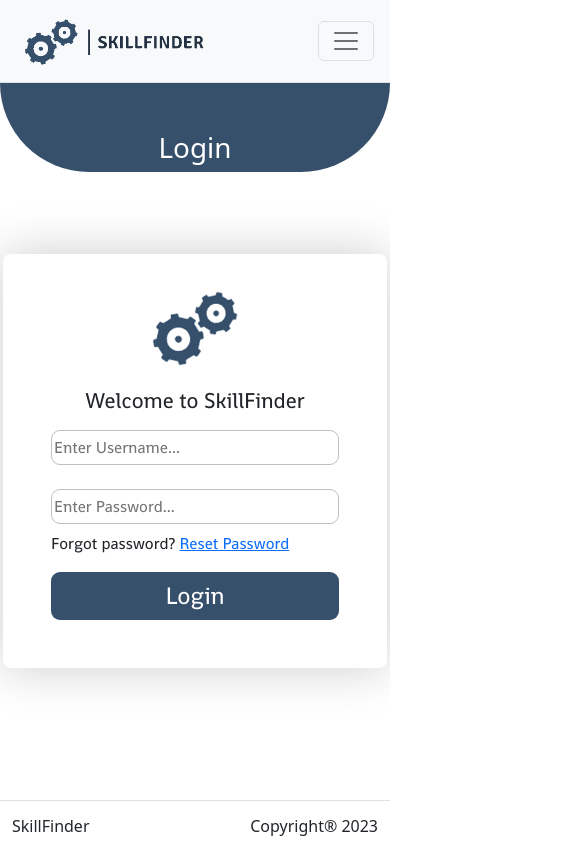
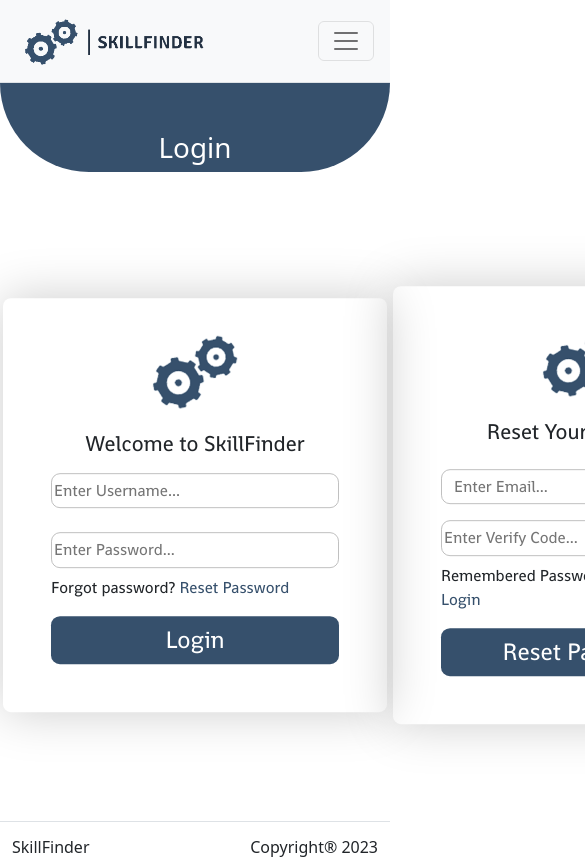
Before and after one commit to MohamadThaine/SkillFinder, a React (Create React App) app in the folder client/: page /Login in a window 390 px wide. Shown: the top 866 px of the page, 585 px wide, since content can reach past the window. Before the commit the page ends 844 px from the top, so only its background shows below. Built offline with nearby package versions, Linux system fonts and the light colour scheme.

Commit message:
added reset password and some design improvement

```diff
--- a/client/src/Assets/Styles/Login.css
+++ b/client/src/Assets/Styles/Login.css
@@ -1,3 +1,14 @@
+body{
+    overflow-x: hidden !important;
+}
+
+.login-page-boxes{
+    width: 100vw;
+    position: relative;
+    display: flex;
+    height: 74vh;
+}
+
 .login-img{
     width: 6rem !important;
 }
@@ -13,9 +24,64 @@
     font-size: 1.5rem;
 }
 
+.transtion-boxes{
+    transition: 1s ease-in-out;
+}
+
+.login-box{
+    position: absolute;
+    left: 50%;
+    top: 50%;
+    transform: translate(-50%, -50%);
+}
+
+.reset-password-box{
+    position: absolute;
+    left: 150%;
+    top: 50%;
+    transform: translate(-50%, -50%);
+}
+
+.login-box-to-left{
+    left: -150%;
+}
+
+.reset-password-box-to-left{
+    left: 50%;
+    top: 50%;
+    transform: translate(-50%, -50%);
+}
+
+.login-reset-password{
+    cursor: pointer;
+    color: #36506C;
+}
+
+.email-verify-row{
+    position: relative;
+}
+
+.verify-email{
+    position: absolute;
+    left: 77.5%;
+    bottom: 10%;
+    cursor: pointer;
+    z-index: 1;
+    background-color: white;
+    width: fit-content !important;
+}
+
 @media screen and (max-width:990px) {
+
+    .login-page-boxes{
+        height: 75vh;
+    }
     .login-input, .login-button{
         width: 18rem !important;
     }
 
+    .verify-email{
+        left: 70%;
+    }
+
 }
--- a/client/src/Assets/Styles/ScrollToTop.css
+++ b/client/src/Assets/Styles/ScrollToTop.css
@@ -35,6 +35,10 @@
     height: 3rem;
 }
 
+.always-hidden{
+    visibility: hidden !important;
+}
+
 @media screen and (max-width: 1000px){
     .scroll-to-top{
         width: 2rem;
--- /dev/null
+++ b/client/src/Component/ResetPassword.js
@@ -0,0 +1,23 @@
+import Logo from '../Assets/Images/SkillFinderLogoNoTitle.png';
+import { Link } from 'react-router-dom';
+function ResetPassword(){
+    const openLogin = () => {
+        document.querySelector('.reset-password-box').classList.remove('reset-password-box-to-left');
+        document.querySelector('.login-box').classList.remove('login-box-to-left');
+    }
+    return(
+        <div className="desc pb-5 pe-5 ps-5 transtion-boxes reset-password-box">
+            <img src={Logo} className="row me-auto ms-auto mb-auto login-img" alt='login' />
+            <h4 className='mb-2 text-center'>Reset Your Password</h4>
+            <div className='row email-verify-row'>
+                <input type='text' placeholder='Enter Email...' className='defultInput me-auto ms-auto mt-3 login-input'/>
+                <span className='verify-email'>| Verify</span>
+            </div>
+            <input type='text' placeholder='Enter Verify Code...' className='defultInput row me-auto ms-auto mt-3 login-input' disabled/>
+            <p className='mt-2'>Remembered Password? <span onClick={openLogin} className='login-reset-password'>Go Back To Login</span></p>
+            <button className='defultButton row me-auto ms-auto mt-3 login-button'>Reset Password</button>
+        </div>
+    )
+}
+
+export default ResetPassword;
--- a/client/src/Component/ScrollToTop.js
+++ b/client/src/Component/ScrollToTop.js
@@ -28,9 +28,12 @@ function ScrollToTop({viewRef}){
         return () => window.removeEventListener('scroll', onScroll);
     })
 
-    return<button className="scroll-to-top d-flex" onClick={scrollToTop}>
+    return<>
+    {!isViewVisable && <button className="scroll-to-top d-flex" onClick={scrollToTop}>
             <img src={arrowUp} alt="arrow-up" />
-        </button>
+        </button>}
+    <div className='scroll-to-top always-hidden'></div>
+    </>
 }
 
 export default ScrollToTop;
--- a/client/src/Pages/Login.js
+++ b/client/src/Pages/Login.js
@@ -2,22 +2,32 @@ import React from 'react';
 import Logo from '../Assets/Images/SkillFinderLogoNoTitle.png';
 import { Link } from 'react-router-dom';
 import '../Assets/Styles/Login.css'
+import ResetPassword from '../Component/ResetPassword';
 
 
 function Login(){
+    const openResetPassword = () => {
+        document.querySelector('.reset-password-box').classList.add('reset-password-box-to-left');
+        document.querySelector('.login-box').classList.add('login-box-to-left');
+    }
     return(
         <>
          <div className="containter-fluid header mb-3">
             <h1 className="text-center mt-5">Login</h1>
          </div>
-        <div className="desc mt-auto mb-auto pb-5 pe-5 ps-5">
+         <div className='login-page-boxes'>
+            <div className="desc pb-5 pe-5 ps-5 transtion-boxes login-box">
                 <img src={Logo} alt='login' className='row me-auto ms-auto mb-auto login-img'/>
                 <h4 className='mb-2 text-center'>Welcome to SkillFinder</h4>
                 <input type='text' placeholder='Enter Username...' className='defultInput row me-auto ms-auto mt-3 login-input'/>
                 <input type='password' placeholder='Enter Password...' className='defultInput row me-auto ms-auto mt-4 login-input'/>
-            <p className='mt-2'>Forgot password? <Link>Reset Password</Link></p>
+                <p className='mt-2'>Forgot password? <span onClick={openResetPassword} className='login-reset-password'>Reset Password</span></p>
                 <button className='defultButton row me-auto ms-auto mt-3 login-button'>Login</button>
             </div>
+            <ResetPassword />
+         </div>
+
+
         </>
     )
 }
```
Lines whose indentation alone changed are shown as unchanged.
